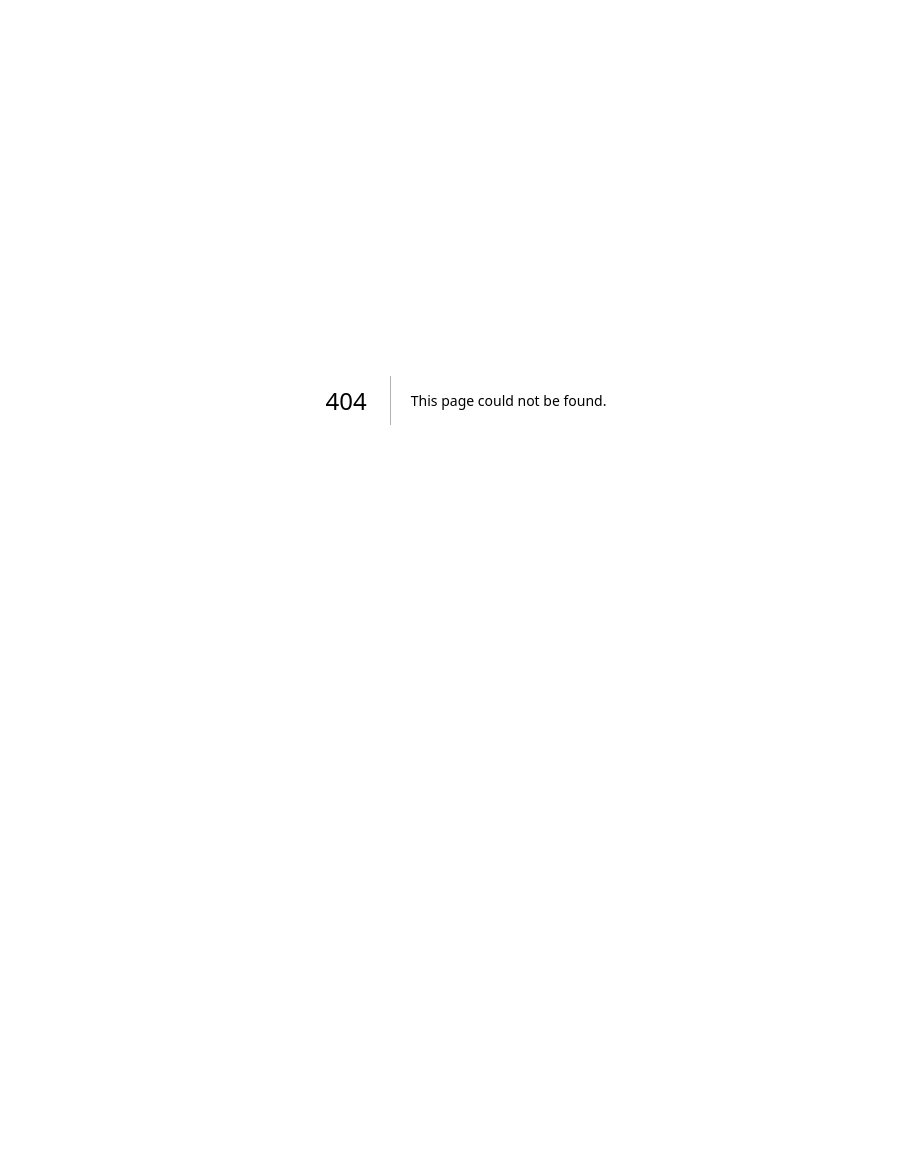
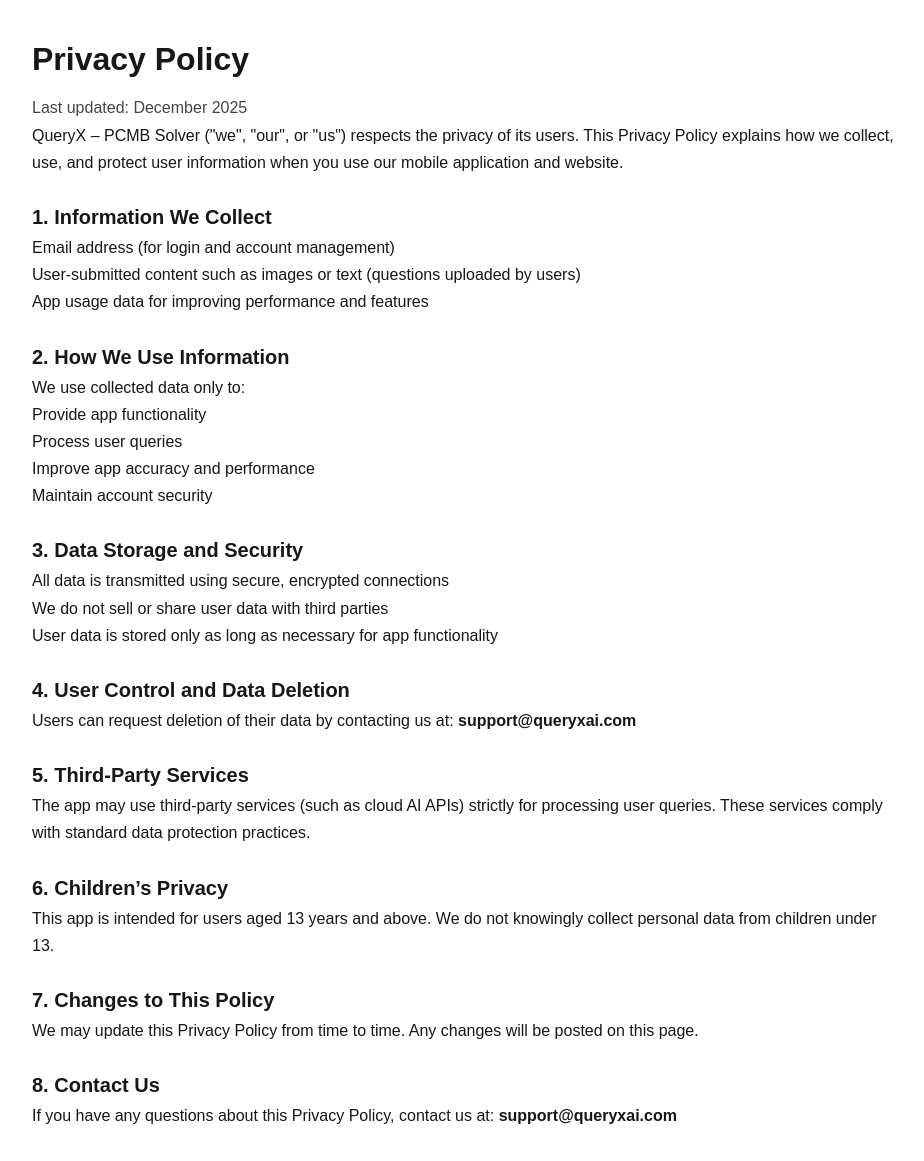
Before and after one commit to himansuhsp/queryx-frontend, a Next.js app: page /app/privacy in a window 1280 px wide. Before the commit this address had no page. Shown: the whole page, without its empty margins (174-1098 px from the left). Before the commit the page ends 800 px from the top, so only its background shows below. Built offline with nearby package versions, Linux system fonts and the light colour scheme.

Commit message:
Add privacy policy page

```diff
--- /dev/null
+++ b/app/app/privacy/page.tsx
@@ -0,0 +1,69 @@
+export const metadata = {
+  title: "Privacy Policy | QueryX",
+  description: "Privacy Policy for QueryX – PCMB Solver",
+};
+
+export default function PrivacyPolicyPage() {
+  return (
+    <main style={{ maxWidth: 900, margin: "0 auto", padding: "32px 16px", lineHeight: 1.7 }}>
+      <h1 style={{ fontSize: 32, fontWeight: 700, marginBottom: 8 }}>Privacy Policy</h1>
+      <p style={{ opacity: 0.8, marginTop: 0 }}>Last updated: December 2025</p>
+
+      <p>
+        QueryX – PCMB Solver (&quot;we&quot;, &quot;our&quot;, or &quot;us&quot;) respects the privacy of its users.
+        This Privacy Policy explains how we collect, use, and protect user information when you use our
+        mobile application and website.
+      </p>
+
+      <h2 style={{ fontSize: 20, fontWeight: 700, marginTop: 24 }}>1. Information We Collect</h2>
+      <ul>
+        <li>Email address (for login and account management)</li>
+        <li>User-submitted content such as images or text (questions uploaded by users)</li>
+        <li>App usage data for improving performance and features</li>
+      </ul>
+
+      <h2 style={{ fontSize: 20, fontWeight: 700, marginTop: 24 }}>2. How We Use Information</h2>
+      <p>We use collected data only to:</p>
+      <ul>
+        <li>Provide app functionality</li>
+        <li>Process user queries</li>
+        <li>Improve app accuracy and performance</li>
+        <li>Maintain account security</li>
+      </ul>
+
+      <h2 style={{ fontSize: 20, fontWeight: 700, marginTop: 24 }}>3. Data Storage and Security</h2>
+      <ul>
+        <li>All data is transmitted using secure, encrypted connections</li>
+        <li>We do not sell or share user data with third parties</li>
+        <li>User data is stored only as long as necessary for app functionality</li>
+      </ul>
+
+      <h2 style={{ fontSize: 20, fontWeight: 700, marginTop: 24 }}>4. User Control and Data Deletion</h2>
+      <p>
+        Users can request deletion of their data by contacting us at: <b>support@queryxai.com</b>
+      </p>
+
+      <h2 style={{ fontSize: 20, fontWeight: 700, marginTop: 24 }}>5. Third-Party Services</h2>
+      <p>
+        The app may use third-party services (such as cloud AI APIs) strictly for processing user queries.
+        These services comply with standard data protection practices.
+      </p>
+
+      <h2 style={{ fontSize: 20, fontWeight: 700, marginTop: 24 }}>6. Children’s Privacy</h2>
+      <p>
+        This app is intended for users aged 13 years and above. We do not knowingly collect personal data
+        from children under 13.
+      </p>
+
+      <h2 style={{ fontSize: 20, fontWeight: 700, marginTop: 24 }}>7. Changes to This Policy</h2>
+      <p>
+        We may update this Privacy Policy from time to time. Any changes will be posted on this page.
+      </p>
+
+      <h2 style={{ fontSize: 20, fontWeight: 700, marginTop: 24 }}>8. Contact Us</h2>
+      <p>
+        If you have any questions about this Privacy Policy, contact us at: <b>support@queryxai.com</b>
+      </p>
+    </main>
+  );
+}
```
